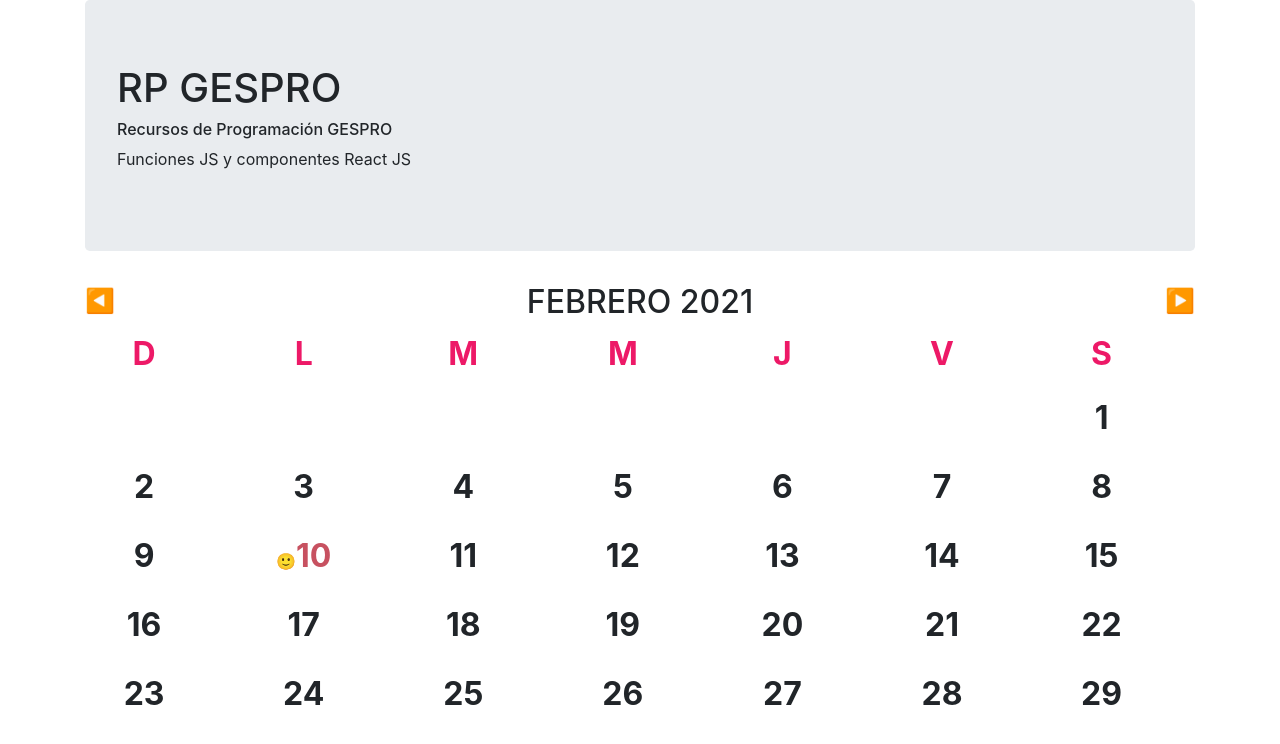
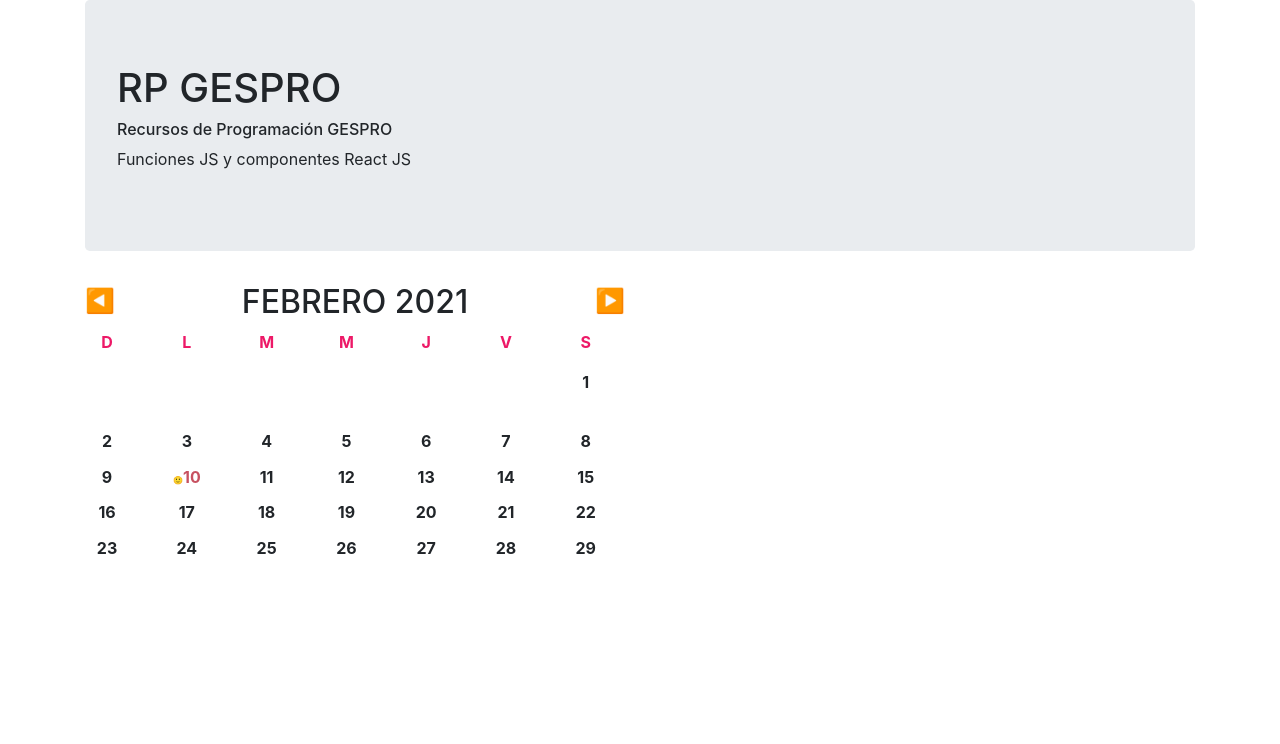
Before and after one commit to producciongespro/Gespro-react-comp, a React (Create React App) app: page / in a window 1280 px wide. Shown: the top 744 px of the page. Built offline with nearby package versions, Linux system fonts and the light colour scheme.

Commit message:
Mejora en calendarios
-Parámetros en celdas para el tamaño del calendario
-Se establecen tres tamaños: s.m.l

```diff
--- a/src/App.js
+++ b/src/App.js
@@ -18,7 +18,11 @@ function App() {
           Funciones JS y componentes React JS
         </p>
       </div>
-      <Calendario />
+      <div className="row">
+        <div className="col-6">
+        <Calendario />
+        </div>
+      </div>
     </div>
   );
 }
--- a/src/componentes/Calendario/Calendario.jsx
+++ b/src/componentes/Calendario/Calendario.jsx
@@ -1,17 +1,37 @@
+import React, { useState, useEffect } from 'react';
 import CeldaDias from "./CeldasDias";
 import EncabezadoCal from "./EncabezadoCal";
 
+const hoy = {
+  dia: 10,
+  mes: 2,
+  anno: 2021,
+};
+// tamaño de fuente ---> T
+// Dos tamaños s, m l (small, medium, large)
+
+const conf= {
+  t: "m"
+}
+
+
+
 export default function Calendario() {
-  const hoy = {
-    dia: 10,
-    mes: 2,
-    anno: 2021,
-  };
+  const [idMes, setIdMes]= useState(hoy.mes);
+
+  useEffect(()=>{
+    console.log("idMEs", idMes);
+  });
+
+  const obtenerMes=(id, mesActual )=> {
+    setIdMes(id);
+    console.log("mes actual desde calendario", mesActual);
+  }
 
   return (
     <>
-      <EncabezadoCal hoy={hoy} />
-      <CeldaDias hoy={hoy} idMes="2" />
+      <EncabezadoCal obtenerMes={obtenerMes} hoy={hoy} />
+      <CeldaDias conf={conf} hoy={hoy} idMes={idMes} />
     </>
   );
 }
--- a/src/componentes/Calendario/CeldasDias.jsx
+++ b/src/componentes/Calendario/CeldasDias.jsx
@@ -6,6 +6,7 @@ import "./celda_dias.css";
 export default function CeldasDias(props) {
   let mesMontado = filtrarId(meses, props.idMes);
   var consecutivo = [];
+  const claseTamano= "cal-" + props.conf.t;
 
   const handlerSelectDia = (e) => {
     let id = e.target.id;
@@ -44,7 +45,7 @@ export default function CeldasDias(props) {
         id={mesMontado.renderMes + item}
         onClick={handlerSelectDia}
         onKeyPress={handlerSelectDia}
-        className={claseCelda}
+        className={claseCelda + " " + claseTamano}
         role="button"
         ref={props.agregarRefs}
       >
@@ -61,7 +62,7 @@ export default function CeldasDias(props) {
         id={mesMontado.renderMes + "0" + item}
         onClick={handlerSelectDia}
         onKeyPress={handlerSelectDia}
-        className={claseCelda}
+        className={claseCelda + " " + claseTamano}
         role="button"
         ref={props.agregarRefs}
       >
@@ -80,7 +81,7 @@ export default function CeldasDias(props) {
       <div className="contenedor fondo-calendario">
         <div className="row">
           {dias.map((item) => (
-            <div key={"dia" + item.id} className="fila-dias">
+            <div key={"dia" + item.id} className={"fila-dias " + claseTamano}>
               {item.nombre}
             </div>
           ))}
--- a/src/componentes/Calendario/EncabezadoCal.jsx
+++ b/src/componentes/Calendario/EncabezadoCal.jsx
@@ -1,25 +1,26 @@
 import React, { useState, useEffect } from "react";
 import { filtrarId } from "../../_complementos/filtrar_array";
 import meses from "./meses.json";
+let idMesActual;
+const limiteMeses = meses.length;
 
-let idMesActual;
 
 export default function EncabezadoCal(props) {
-  const [mesActual, setMesActual] = useState(filtrarId(meses, props.hoy.mes));
-  const limiteMeses = meses.length;
-  console.log("limiteMeses", limiteMeses);
-
-  console.log("idMesActual des funcion------>",idMesActual);
+  const [mesActual, setMesActual] = useState(null );
 
   useEffect(()=>{
     idMesActual = props.hoy.mes;
-  },[])
+    setMesActual(filtrarId(meses, props.hoy.mes) )
+  },[]);
+
+  useEffect (()=>{
+    props.obtenerMes(idMesActual, mesActual  )
+  },[mesActual])
 
   const handlePasarMeses = (e) => {
     const id = e.target.id;
     id === "btnAtras" && idMesActual > 1 && idMesActual--;
     id === "btnAdelante" && idMesActual < limiteMeses && idMesActual++;
-    console.log("idMesActual pasar////",idMesActual);
     setMesActual(filtrarId(meses, idMesActual));
   };
 
@@ -34,7 +35,7 @@ export default function EncabezadoCal(props) {
         ◀️
       </div>
       <div className="col-sm-8 text-center">
-        <h2> {mesActual.titulo} </h2>
+        <h2> {mesActual && mesActual.titulo} </h2>
       </div>
       <div
         onClick={handlePasarMeses}
--- a/src/componentes/Calendario/celda_dias.css
+++ b/src/componentes/Calendario/celda_dias.css
@@ -3,7 +3,6 @@
     width:13%;
     height: 2.1em;
     margin-right: 1%;
-    font-size: 2em;
     text-align: center;
     font-weight: bold;
     margin-bottom: 2px;
@@ -31,7 +30,6 @@ Cambia la celda cuando es la fecha de hoy, colocarle un subrayado
     height: 2.1em;
     text-align: center;
     margin-right: 1%;
-    font-size: 2em;
     margin-bottom: 2px;
     padding-top: 12px;
     cursor: pointer;
@@ -64,7 +62,6 @@ Cambia la celda cuando es la fecha de hoy, colocarle un subrayado
     height: 1.5em;
     text-align: center;
     margin-right: 1%;
-    font-size: 2em;
     font-weight: bold;
     background-color: transparent;
     color:#ED1967;
@@ -78,3 +75,15 @@ Cambia la celda cuando es la fecha de hoy, colocarle un subrayado
 .emoji-l {
     font-size: 1.5em;
 }
+
+.cal-s {
+    font-size: 0.8em;
+}
+
+.cal-m {
+    font-size: 1em;
+}
+
+.cal-l {
+    font-size: 2em;
+}
```
